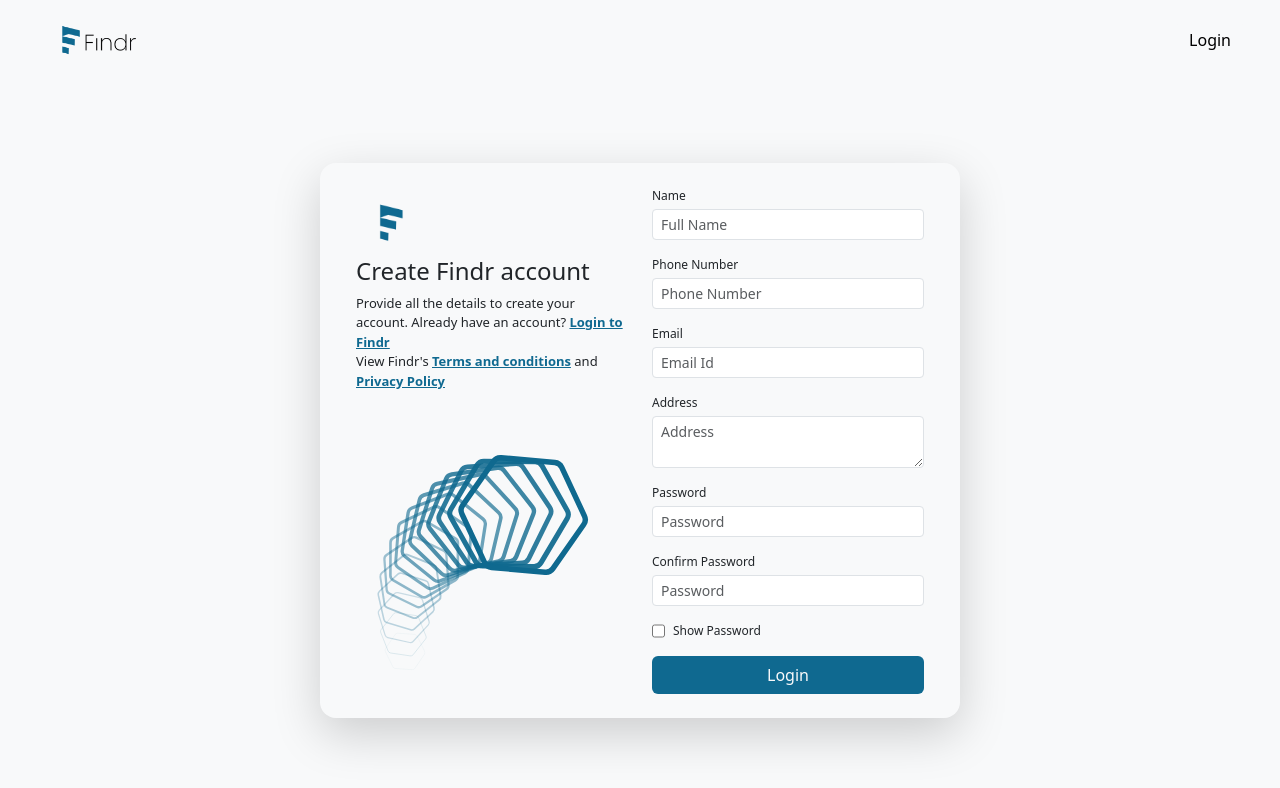
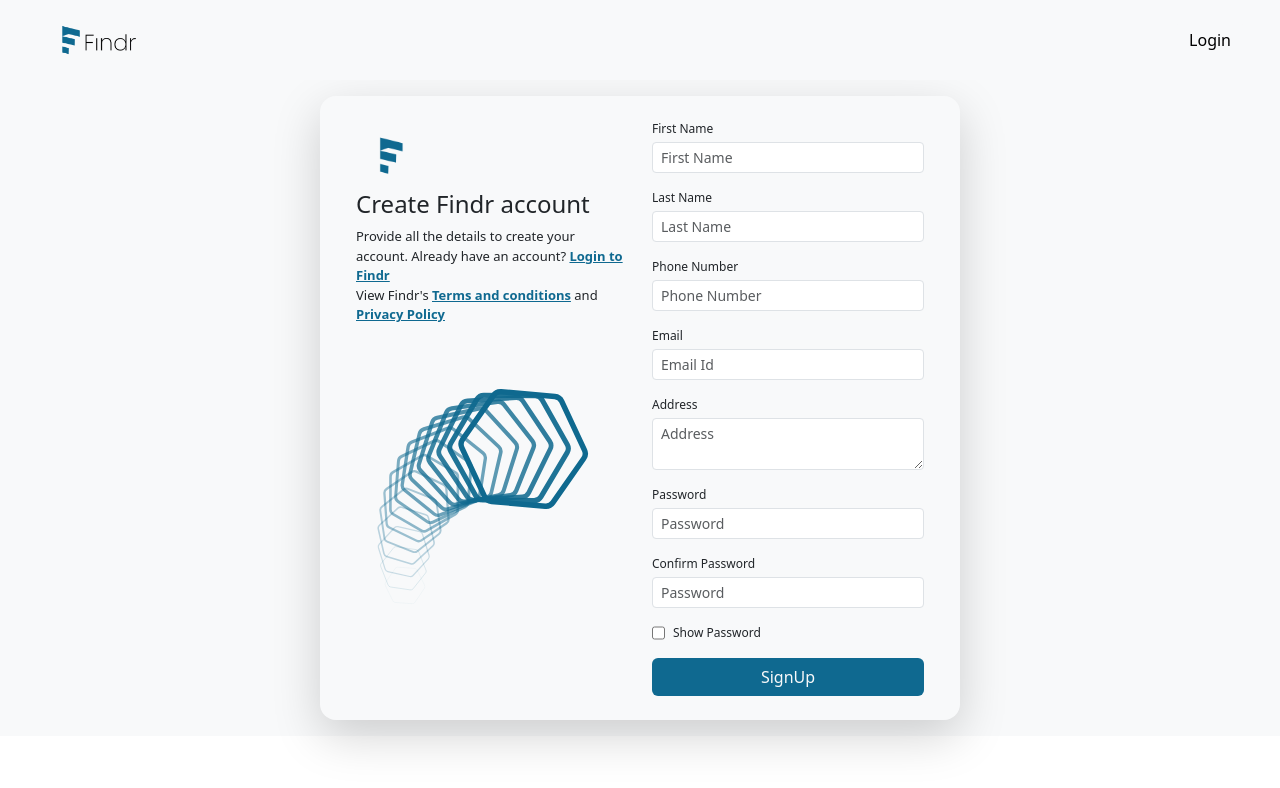
Before and after one commit to G0KS/findr_client, a React (Vite) app: page /signup in a window 1280 px wide. Shown: the top 788 px of the page. Built offline with nearby package versions, Linux system fonts and the light colour scheme.

Commit message:
login and register implemented

```diff
--- a/package.json
+++ b/package.json
@@ -10,11 +10,14 @@
     "preview": "vite preview"
   },
   "dependencies": {
+    "axios": "^1.7.3",
     "bootstrap": "^5.3.3",
+    "frappe-react-sdk": "^1.7.1",
     "react": "^18.3.1",
     "react-bootstrap": "^2.10.4",
     "react-dom": "^18.3.1",
-    "react-router-dom": "^6.26.0"
+    "react-router-dom": "^6.26.0",
+    "react-toastify": "^10.0.5"
   },
   "devDependencies": {
     "@eslint/js": "^9.8.0",
--- a/src/pages/Login/Login.jsx
+++ b/src/pages/Login/Login.jsx
@@ -1,35 +1,71 @@
-import { useNavigate } from 'react-router-dom';
-import Logo from '../../assets/f.png';
-import { useState } from 'react';
+import { useNavigate } from "react-router-dom";
+import Logo from "../../assets/f.png";
+import { useState } from "react";
+import axios from "axios";
+import { toast } from "react-toastify";
 
 function Login() {
    const navigate = useNavigate();
    const [showPassword, setShowPassword] = useState(false);
 
+   const [inputData, setInputData] = useState({
+      email: "",
+      password: "",
+   });
+
+   const getInputData = (e) => {
+      const { name, value } = e.target;
+      setInputData({ ...inputData, [name]: value });
+   };
+
+   const handleLogin = async (e) => {
+      e.preventDefault();
+      const { email, password } = inputData;
+      if (!email || !password) {
+         toast.warning("Fill the form");
+      } else {
+         try {
+            const response = await axios.get(
+               `http://127.0.0.1:8000/api/resource/Student/${email}`
+            );
+            if (response.data.data.password === password) {
+               toast.success("Successfully logged in");
+               navigate("/profile");
+            } else toast.error("Wrong Credentials");
+         } catch (err) {
+            console.log(err);
+            toast.error("Invalid Credentials");
+         }
+      }
+   };
+
    return (
       <section
          className="d-flex justify-content-center align-items-center bg-body-tertiary"
-      style={{ height: '90vh' }}
+         style={{ height: "90vh" }}
       >
          <div
             className="loginCard rounded-4 p-4 shadow-lg"
-        style={{ width: '22rem', height: '30rem' }}
+            style={{ width: "22rem", height: "30rem" }}
          >
-        <div style={{ height: '70px', width: '70px' }}>
-          <img src={Logo} style={{ height: '100%' }} alt="" />
+            <div style={{ height: "70px", width: "70px" }}>
+               <img src={Logo} style={{ height: "100%" }} alt="" />
             </div>
             <div className="title">
                <h4>Login to Findr</h4>
-          <p style={{ fontSize: '13px' }}>
+               <p style={{ fontSize: "13px" }}>
                   Enter your email below to login to your account
                </p>
             </div>
             <div className="loginBody">
-          <form className="d-flex flex-column justify-content-between">
+               <form
+                  className="d-flex flex-column justify-content-between"
+                  onSubmit={handleLogin}
+               >
                   <label
                      htmlFor="email"
                      className="mb-1"
-              style={{ fontSize: '12px' }}
+                     style={{ fontSize: "12px" }}
                   >
                      Email
                   </label>
@@ -37,6 +73,8 @@ function Login() {
                      <input
                         id="email"
                         type="text"
+                        name="email"
+                        onChange={(e) => getInputData(e)}
                         className="form-control"
                         aria-label="Sizing example input"
                         aria-describedby="inputGroup-sizing-sm"
@@ -45,14 +83,16 @@ function Login() {
                   <label
                      htmlFor="password"
                      className="mb-1"
-              style={{ fontSize: '12px' }}
+                     style={{ fontSize: "12px" }}
                   >
                      Password
                   </label>
                   <div className="input-group input-group-sm mb-3">
                      <input
                         id="password"
-                type={showPassword ? 'text' : 'password'}
+                        type={showPassword ? "text" : "password"}
+                        name="password"
+                        onChange={(e) => getInputData(e)}
                         className="form-control"
                         aria-label="Sizing example input"
                         aria-describedby="inputGroup-sizing-sm"
@@ -66,22 +106,23 @@ function Login() {
                         className="me-2 btn"
                         onClick={() => setShowPassword(!showPassword)}
                      />
-                  <label style={{ fontSize: '12px' }}>Show Password</label>
+                     <label style={{ fontSize: "12px" }}>Show Password</label>
                   </div>
 
                   <button
+                     type="submit"
                      className="btn text-light"
-              style={{ backgroundColor: '#0F6990' }}
+                     style={{ backgroundColor: "#0F6990" }}
                   >
                      Login
                   </button>
-            <p className="text-center mt-5" style={{ fontSize: '12px' }}>
-              Dont have an account?{' '}
+                  <p className="text-center mt-5" style={{ fontSize: "12px" }}>
+                     Dont have an account?{" "}
                      <a
                         role="button"
-                onClick={() => navigate('/signup')}
-                style={{ color: '#0F6990' }}
-                className='fw-bold'
+                        onClick={() => navigate("/signup")}
+                        style={{ color: "#0F6990" }}
+                        className="fw-bold"
                      >
                         Sign Up
                      </a>
--- a/src/pages/Register/Register.jsx
+++ b/src/pages/Register/Register.jsx
@@ -1,53 +1,127 @@
-import { useNavigate } from 'react-router-dom';
-import Logo from '../../assets/f.png';
-import RegImg from '../../assets/login.svg';
-import { useState } from 'react';
+import { useNavigate } from "react-router-dom";
+import Logo from "../../assets/f.png";
+import RegImg from "../../assets/login.svg";
+import { useState } from "react";
+import axios from "axios";
+import { toast } from "react-toastify";
 
 function Register() {
    const navigate = useNavigate();
    const [showPassword, setShowPassword] = useState(false);
+   const [error, setError] = useState("");
+
+   const [inputData, setInputData] = useState({
+      first_name: "",
+      last_name: "",
+      email: "",
+      phone_number: "",
+      address: "",
+      password: "",
+      confirmPassword: "",
+   });
+
+   const getInputData = (e) => {
+      const { name, value } = e.target;
+      setInputData({ ...inputData, [name]: value });
+   };
+
+   const handleSignup = async (e) => {
+      e.preventDefault();
+      const {
+         first_name,
+         last_name,
+         address,
+         email,
+         phone_number,
+         password,
+         confirmPassword,
+      } = inputData;
+
+      if (
+         !first_name ||
+         !last_name ||
+         !email ||
+         !phone_number ||
+         !password ||
+         !confirmPassword
+      ) {
+         toast.warning("Fill the form");
+      } else if (password !== confirmPassword) {
+         toast.warning("Passwords doesn't match");
+      } else {
+         const body = {
+            first_name,
+            last_name,
+            address,
+            email,
+            password,
+            phone_number,
+         };
+         try {
+            const response = await axios.post(
+               "http://127.0.0.1:8000/api/resource/Student",
+               body,
+               {
+                  withCredentials: true, // Important to handle cookies
+               }
+            );
+
+            // Handle successful login
+            console.log(response.data);
+            toast.success("You have been logged in");
+            navigate("/profile");
+            // Redirect user or update state
+         } catch (err) {
+            // Handle error
+            setError("Login failed. Please check your credentials.");
+            toast.error(error);
+            console.error(err);
+         }
+      }
+   };
+
    return (
       <section
-      className="d-flex justify-content-center align-items-center bg-body-tertiary"
-      style={{ height: '90vh' }}
+         className="d-flex justify-content-center align-items-center bg-body-tertiary p-3"
+         //  style={{ height: "90vh" }}
       >
          <div className="d-flex justify-content-center align-items-center bg-body-tertiary mx-4">
             <div
                className="signupCard rounded-4 p-4 shadow-lg row"
-          style={{ maxWidth: '40rem' }}
+               style={{ maxWidth: "40rem" }}
             >
                <div className="col-lg-6">
-            <div style={{ height: '70px', width: '70px' }}>
-              <img src={Logo} style={{ height: '100%' }} alt="" />
+                  <div style={{ height: "70px", width: "70px" }}>
+                     <img src={Logo} style={{ height: "100%" }} alt="" />
                   </div>
                   <div className="title">
                      <h4>Create Findr account</h4>
-              <p style={{ fontSize: '13px' }}>
-                Provide all the details to create your account. Already have an
-                account?{' '}
+                     <p style={{ fontSize: "13px" }}>
+                        Provide all the details to create your account. Already
+                        have an account?{" "}
                         <a
                            role="button"
-                  onClick={() => navigate('/login')}
-                  style={{ color: '#0F6990' }}
+                           onClick={() => navigate("/login")}
+                           style={{ color: "#0F6990" }}
                            className="fw-bold"
                         >
                            Login to Findr
                         </a>
                         <br />
-                View Findr&#39;s{' '}
+                        View Findr&#39;s{" "}
                         <a
                            role="button"
-                  onClick={() => navigate('/signup')}
-                  style={{ color: '#0F6990' }}
+                           onClick={() => navigate("/signup")}
+                           style={{ color: "#0F6990" }}
                            className="fw-bold"
                         >
                            Terms and conditions
-                </a>{' '}
-                and{' '}
+                        </a>{" "}
+                        and{" "}
                         <a
                            role="button"
-                  onClick={() => navigate('/signup')}
-                  style={{ color: '#0F6990' }}
+                           onClick={() => navigate("/signup")}
+                           style={{ color: "#0F6990" }}
                            className="fw-bold"
                         >
                            Privacy Policy
@@ -60,19 +134,43 @@ function Register() {
                </div>
                <div className="col-lg-6">
                   <div className="loginBody">
-              <form className="d-flex flex-column justify-content-between">
+                     <form
+                        className="d-flex flex-column justify-content-between"
+                        onSubmit={handleSignup}
+                     >
                         <label
-                  htmlFor="name"
+                           htmlFor="firstName"
                            className="mb-1"
-                  style={{ fontSize: '12px' }}
+                           style={{ fontSize: "12px" }}
                         >
-                  Name
+                           First Name
                         </label>
                         <div className="input-group input-group-sm mb-3">
                            <input
-                    id="name"
+                              id="firstName"
                               type="text"
-                    placeholder='Full Name'
+                              name="first_name"
+                              onChange={(e) => getInputData(e)}
+                              placeholder="First Name"
+                              className="form-control"
+                              aria-label="Sizing example input"
+                              aria-describedby="inputGroup-sizing-sm"
+                           />
+                        </div>
+                        <label
+                           htmlFor="lastName"
+                           className="mb-1"
+                           style={{ fontSize: "12px" }}
+                        >
+                           Last Name
+                        </label>
+                        <div className="input-group input-group-sm mb-3">
+                           <input
+                              id="lastName"
+                              type="text"
+                              name="last_name"
+                              onChange={(e) => getInputData(e)}
+                              placeholder="Last Name"
                               className="form-control"
                               aria-label="Sizing example input"
                               aria-describedby="inputGroup-sizing-sm"
@@ -81,7 +179,7 @@ function Register() {
                         <label
                            htmlFor="phone"
                            className="mb-1"
-                  style={{ fontSize: '12px' }}
+                           style={{ fontSize: "12px" }}
                         >
                            Phone Number
                         </label>
@@ -89,7 +187,9 @@ function Register() {
                            <input
                               id="phone"
                               type="text"
-                    placeholder='Phone Number'
+                              name="phone_number"
+                              onChange={(e) => getInputData(e)}
+                              placeholder="Phone Number"
                               className="form-control"
                               aria-label="Sizing example input"
                               aria-describedby="inputGroup-sizing-sm"
@@ -98,7 +198,7 @@ function Register() {
                         <label
                            htmlFor="email"
                            className="mb-1"
-                  style={{ fontSize: '12px' }}
+                           style={{ fontSize: "12px" }}
                         >
                            Email
                         </label>
@@ -106,7 +206,9 @@ function Register() {
                            <input
                               id="email"
                               type="text"
-                    placeholder='Email Id'
+                              name="email"
+                              placeholder="Email Id"
+                              onChange={(e) => getInputData(e)}
                               className="form-control"
                               aria-label="Sizing example input"
                               aria-describedby="inputGroup-sizing-sm"
@@ -115,7 +217,7 @@ function Register() {
                         <label
                            htmlFor="address"
                            className="mb-1"
-                  style={{ fontSize: '12px' }}
+                           style={{ fontSize: "12px" }}
                         >
                            Address
                         </label>
@@ -123,7 +225,9 @@ function Register() {
                            <textarea
                               id="address"
                               type="textarea"
-                    placeholder='Address'
+                              name="address"
+                              placeholder="Address"
+                              onChange={(e) => getInputData(e)}
                               className="form-control"
                               aria-label="Sizing example input"
                               aria-describedby="inputGroup-sizing-sm"
@@ -132,15 +236,17 @@ function Register() {
                         <label
                            htmlFor="password"
                            className="mb-1"
-                  style={{ fontSize: '12px' }}
+                           style={{ fontSize: "12px" }}
                         >
                            Password
                         </label>
                         <div className="input-group input-group-sm mb-3">
                            <input
                               id="password"
-                    type={showPassword ? 'text' : 'password'}
-                    placeholder='Password'
+                              type={showPassword ? "text" : "password"}
+                              name="password"
+                              placeholder="Password"
+                              onChange={(e) => getInputData(e)}
                               className="form-control"
                               aria-label="Sizing example input"
                               aria-describedby="inputGroup-sizing-sm"
@@ -149,15 +255,17 @@ function Register() {
                         <label
                            htmlFor="confirmPassword"
                            className="mb-1"
-                  style={{ fontSize: '12px' }}
+                           style={{ fontSize: "12px" }}
                         >
                            Confirm Password
                         </label>
                         <div className="input-group input-group-sm mb-3">
                            <input
                               id="confirmPassword"
-                    type={showPassword ? 'text' : 'password'}
-                    placeholder='Password'
+                              type={showPassword ? "text" : "password"}
+                              name="confirmPassword"
+                              placeholder="Password"
+                              onChange={(e) => getInputData(e)}
                               className="form-control"
                               aria-label="Sizing example input"
                               aria-describedby="inputGroup-sizing-sm"
@@ -166,19 +274,21 @@ function Register() {
                         <div className="d-flex mb-3">
                            <input
                               type="checkbox"
-                    name=""
                               id="showPassword"
                               className="me-2 btn"
                               onClick={() => setShowPassword(!showPassword)}
                            />
-                  <label style={{ fontSize: '12px' }}>Show Password</label>
+                           <label style={{ fontSize: "12px" }}>
+                              Show Password
+                           </label>
                         </div>
 
                         <button
+                           type="submit"
                            className="btn text-light"
-                  style={{ backgroundColor: '#0F6990' }}
+                           style={{ backgroundColor: "#0F6990" }}
                         >
-                  Login
+                           SignUp
                         </button>
                      </form>
                   </div>
```
Also changed, not shown: src/App.jsx (+21 -5 lines), src/pages/Profile/Profile.jsx (added, +14 -0 lines), 1 other file (tests, documents, lock files or other folders). Lines whose indentation alone changed are shown as unchanged.
